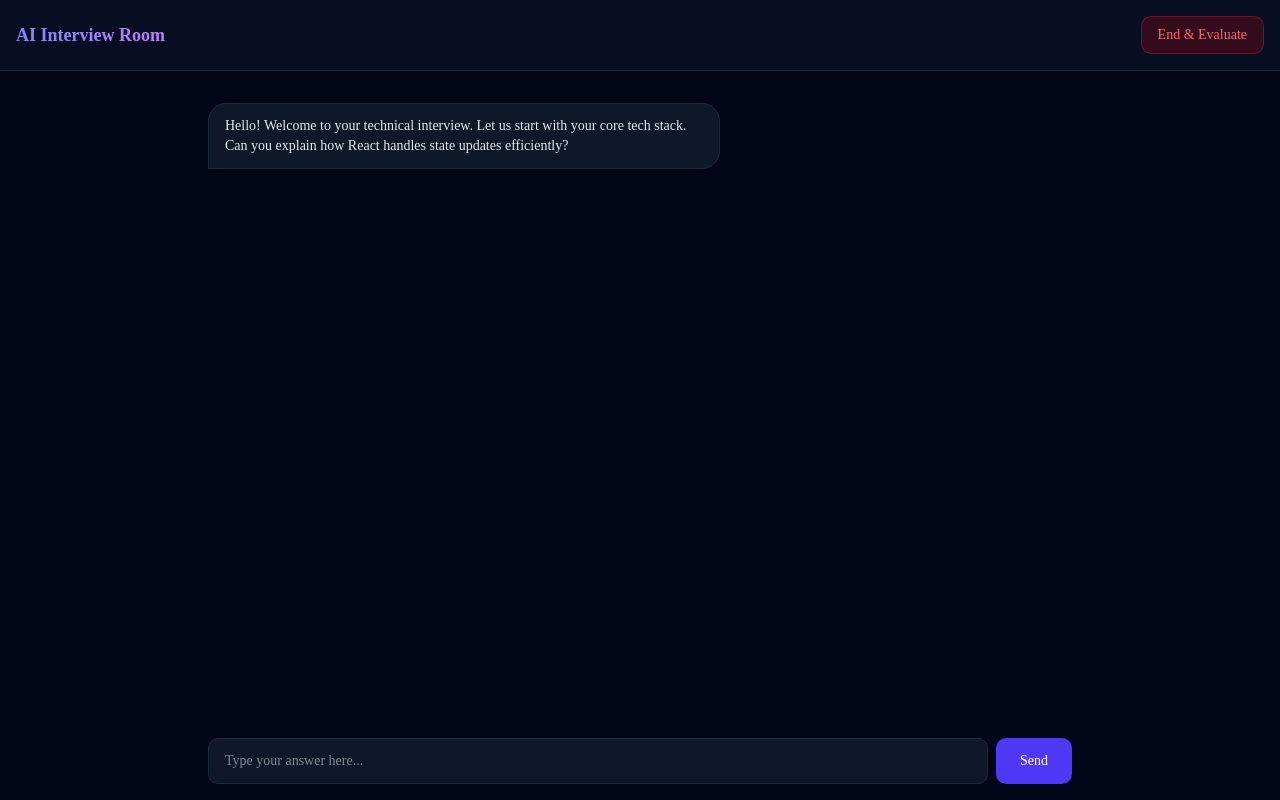
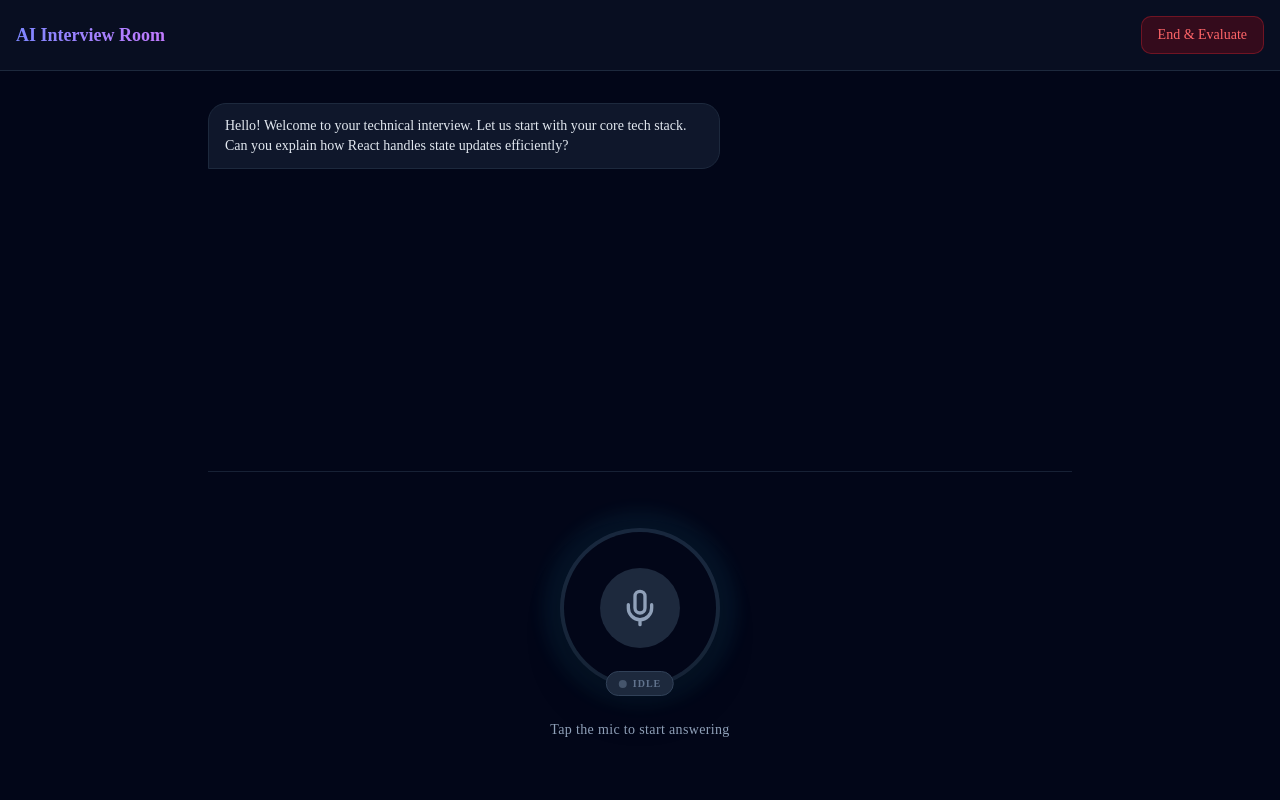
Before and after one commit to nainamaurya460-star/vicodathon_the_aarambhies, a Next.js app: page /interview/room in a window 1280 px wide. Built offline with nearby package versions, Linux system fonts and the light colour scheme.

Commit message:
Update interview room UI with idle glow and interactive voice orb

```diff
--- a/src/app/interview/room/page.tsx
+++ b/src/app/interview/room/page.tsx
@@ -2,27 +2,32 @@
 
 import { useState } from 'react';
 import Link from 'next/link';
+// 1. Import Karein
+import GlowingVoiceOrb from '@/components/ui/GlowingVoiceOrb';
 
 export default function InterviewRoom() {
   const [messages, setMessages] = useState([
     { sender: 'ai', text: 'Hello! Welcome to your technical interview. Let us start with your core tech stack. Can you explain how React handles state updates efficiently?' }
   ]);
-  const [input, setInput] = useState('');
 
-  const handleSend = (e: React.FormEvent) => {
-    e.preventDefault();
-    if (!input.trim()) return;
+  // 2. State manage karne ke liye ki abhi mic sun raha hai ya nahi
+  const [isRecording, setIsRecording] = useState(false);
 
-    const newMessages = [...messages, { sender: 'user', text: input }];
-    setMessages(newMessages);
-    setInput('');
+  // 3. Function jo recording state ko toggle karega (Click karne par)
+  const handleMicClick = (nowListening: boolean) => {
+    setIsRecording(nowListening);
 
-    setTimeout(() => {
-      setMessages((prev) => [
-        ...prev,
-        { sender: 'ai', text: 'Thank you for your response. Let us move to the next coding challenge.' }
-      ]);
-    }, 1000);
+    // Agar abhi start hui hai, toh 3 second baad AI ko respond karne ka simulation
+    if (nowListening) {
+      setTimeout(() => {
+        setMessages((prev) => [
+          ...prev,
+          { sender: 'ai', text: 'Thank you for your response on React state. Let us move to the next question: What is the virtual DOM?' }
+        ]);
+        // Wapas idle state pe aa jayein
+        setIsRecording(false);
+      }, 3500);
+    }
   };
 
   return (
@@ -59,21 +64,13 @@ export default function InterviewRoom() {
           ))}
         </div>
 
-        <form onSubmit={handleSend} className="mt-4 flex gap-2">
-          <input
-            type="text"
-            placeholder="Type your answer here..."
-            value={input}
-            onChange={(e) => setInput(e.target.value)}
-            className="flex-1 px-4 py-3 rounded-lg bg-slate-900 border border-slate-800 text-slate-100 focus:outline-none focus:border-indigo-500 transition text-sm"
+        {/* 4. Yahan Call Karein Glowing Orb Component ko */}
+        <div className="mt-6 border-t border-slate-800/80 pt-4 flex flex-col items-center">
+          <GlowingVoiceOrb
+            isListening={isRecording}
+            setIsListening={handleMicClick} //Recording state change handle karega
           />
-          <button
-            type="submit"
-            className="px-6 py-3 rounded-lg bg-indigo-600 hover:bg-indigo-500 text-white font-medium text-sm transition"
-          >
-            Send
-          </button>
-        </form>
+        </div>
       </div>
     </div>
   );
--- /dev/null
+++ b/src/components/ui/GlowingVoiceOrb.tsx
@@ -0,0 +1,85 @@
+"use client";
+
+import React from "react";
+import { Mic, LoaderCircle } from "lucide-react";
+
+interface GlowingVoiceOrbProps {
+  isListening: boolean;
+  setIsListening?: (listening: boolean) => void;
+}
+
+export default function GlowingVoiceOrb({ isListening, setIsListening }: GlowingVoiceOrbProps) {
+  // Dynamic text based on state
+  const statusText = isListening ? "I'm listening... speak now" : "Tap the mic to start answering";
+
+  return (
+    <div className="flex flex-col items-center justify-center py-10 space-y-8 w-full">
+      {/* Outer Container */}
+      <div className="relative flex items-center justify-center">
+
+        {/*
+           💡 STEP 1: IDLE / INACTIVE STATE
+           Jab sun nahi raha, toh ek halki si cyan glow dikhegi
+        */}
+        {!isListening && (
+          <div className="absolute w-48 h-48 rounded-full bg-cyan-900/20 border border-cyan-500/10 blur-sm animate-pulse" style={{ animationDuration: '3s' }}></div>
+        )}
+
+        {/*
+           💡 STEP 2: ACTIVE / LISTENING STATE
+           Jab sun raha ho, toh background mein bada gradient pulse karega
+        */}
+        {isListening && (
+          <div className="absolute w-56 h-56 rounded-full bg-gradient-to-r from-cyan-500 via-indigo-500 to-fuchsia-500 blur-3xl opacity-70 animate-pulse"></div>
+        )}
+
+        {/*
+           💡 STEP 3: THE MAIN ORB / RING
+           Idle pe halka border, Active pe ghumta hua gradient ring
+        */}
+        <div
+          className={`relative w-40 h-40 rounded-full p-1 flex items-center justify-center transition-all duration-1000
+            ${isListening ? 'bg-gradient-to-tr from-cyan-400 via-indigo-500 to-fuchsia-500 animate-spin' : 'bg-slate-700/50'}`}
+          style={{ animationDuration: '7s' }} // Very slow smooth spin
+        >
+          {/* Inner Dark Circle */}
+          <div className="w-full h-full bg-slate-950 rounded-full flex items-center justify-center shadow-2xl">
+
+            {/*
+               💡 STEP 4: MIC ICON & CLICK BUTTON
+               Idle pe gray, Active pe white + glowing shadow
+            */}
+            <button
+              onClick={() => setIsListening?.(!isListening)}
+              className={`w-20 h-20 rounded-full flex items-center justify-center transition-all duration-500 transform hover:scale-105 group
+                ${isListening ? 'bg-indigo-600 text-white shadow-lg shadow-indigo-500/50' : 'bg-slate-800 text-slate-400 hover:bg-slate-700'}`}
+              aria-label={isListening ? "Stop listening" : "Start listening"}
+            >
+              {isListening ? (
+                // Active animation
+                <LoaderCircle className="w-10 h-10 animate-spin" style={{ animationDuration: '3s' }} />
+              ) : (
+                // Idle icon
+                <Mic className="w-10 h-10" />
+              )}
+            </button>
+          </div>
+        </div>
+
+        {/* LIVE/IDLE Indicator Tag */}
+        <div className={`absolute -bottom-2 left-1/2 -translate-x-1/2 px-3 py-1 rounded-full border text-[10px] font-semibold tracking-widest flex items-center gap-1.5 transition-all duration-500
+          ${isListening ? 'bg-emerald-500/10 text-emerald-300 border-emerald-500/30 shadow-inner' : 'bg-slate-800 text-slate-500 border-slate-700'}`}>
+          <span className={`w-2 h-2 rounded-full ${isListening ? 'bg-emerald-400 animate-pulse' : 'bg-slate-600'}`}></span>
+          {isListening ? "LIVE" : "IDLE"}
+        </div>
+      </div>
+
+      {/* Animated Status Text */}
+      <div className="text-center min-h-6">
+        <p className={`text-sm font-medium tracking-wide transition-all duration-500 ${isListening ? 'text-transparent bg-clip-text bg-gradient-to-r from-cyan-300 to-fuchsia-400 animate-pulse' : 'text-slate-400'}`}>
+          {statusText}
+        </p>
+      </div>
+    </div>
+  );
+}
```
